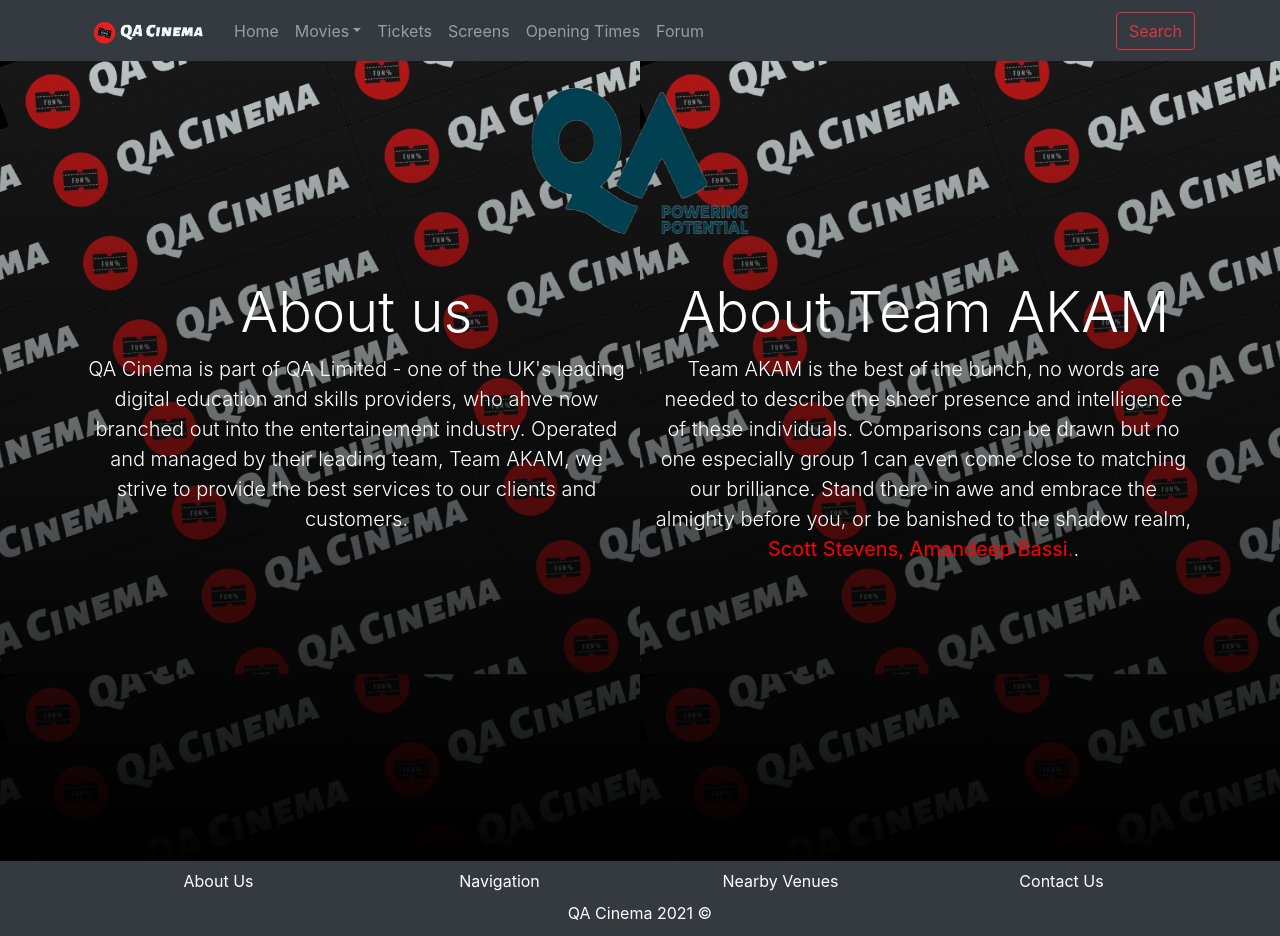
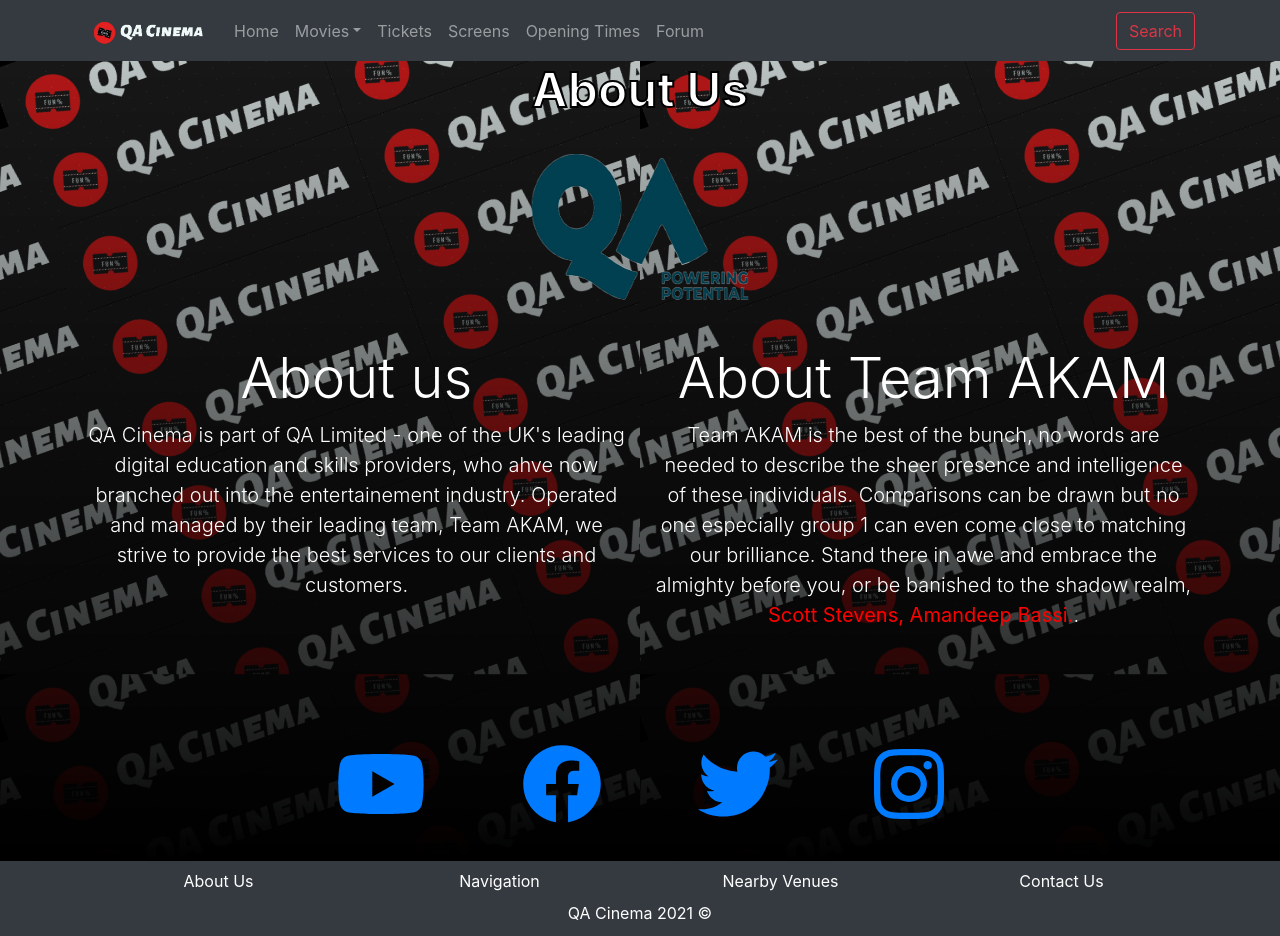
Before and after one commit to QA-AKAM/QACinema-Project, a React (Create React App) app in the folder frontend/: page /About in a window 1280 px wide. Built offline with nearby package versions, Linux system fonts and the light colour scheme; no server answers.

Commit message:
CP-64 CP-20 AI: Added social media links in about page

```diff
--- a/frontend/package.json
+++ b/frontend/package.json
@@ -3,12 +3,16 @@
   "version": "0.1.0",
   "private": true,
   "dependencies": {
+    "@fortawesome/fontawesome-svg-core": "^1.2.35",
+    "@fortawesome/free-brands-svg-icons": "^5.15.3",
+    "@fortawesome/react-fontawesome": "^0.1.14",
     "@testing-library/jest-dom": "^5.14.1",
     "@testing-library/react": "^11.2.7",
     "@testing-library/user-event": "^12.8.3",
     "axios": "^0.21.1",
     "bootstrap": "^4.6.0",
     "cors": "^2.8.5",
+    "emailjs-com": "^3.2.0",
     "google-maps-react": "^2.0.6",
     "jest": "^26.6.0",
     "react": "^17.0.2",
--- a/frontend/src/Components/Information/About.jsx
+++ b/frontend/src/Components/Information/About.jsx
@@ -2,12 +2,14 @@
 import '../../CSS/Pages.css';
 import './About.css';
 import AboutUs from '../../Images/About Us.png';
+import { FontAwesomeIcon } from "@fortawesome/react-fontawesome";
+import { faYoutube, faFacebook, faTwitter, faInstagram } from "@fortawesome/free-brands-svg-icons";
 
 const About = () => {
     return (
         <div class="background">
             <div class="container2">
-                {/* <h2 class='landing-text'>About Us</h2> */}
+                <h2 class='landing-text'>About Us</h2>
                 <img
                     src={AboutUs}
                     height="200px"
@@ -30,6 +32,23 @@
                             </div>
                         </div>
                     </div>
+                    <div class='container' style={{ padding: '5rem' }}>
+                        <a href="https://www.youtube.com/c/qa-cinema"
+                            className="youtube social" style={{ padding: '3rem' }}>
+                            <FontAwesomeIcon icon={faYoutube} size="5x" />
+                        </a>
+                        <a href="https://www.facebook.com/qa-cinema/"
+                            className="facebook social" style={{ padding: '3rem' }}>
+                            <FontAwesomeIcon icon={faFacebook} size="5x" />
+                        </a>
+                        <a href="https://www.twitter.com/qa-cinema" className="twitter social" style={{ padding: '3rem' }}>
+                            <FontAwesomeIcon icon={faTwitter} size="5x" />
+                        </a>
+                        <a href="https://www.instagram.com/qa-cinema"
+                            className="instagram social" style={{ padding: '3rem' }}>
+                            <FontAwesomeIcon icon={faInstagram} size="5x" />
+                        </a>
+                    </div>
                 </div>
             </div>
         </div>
```
Also changed, not shown: 1 other file (tests, documents, lock files or other folders).
